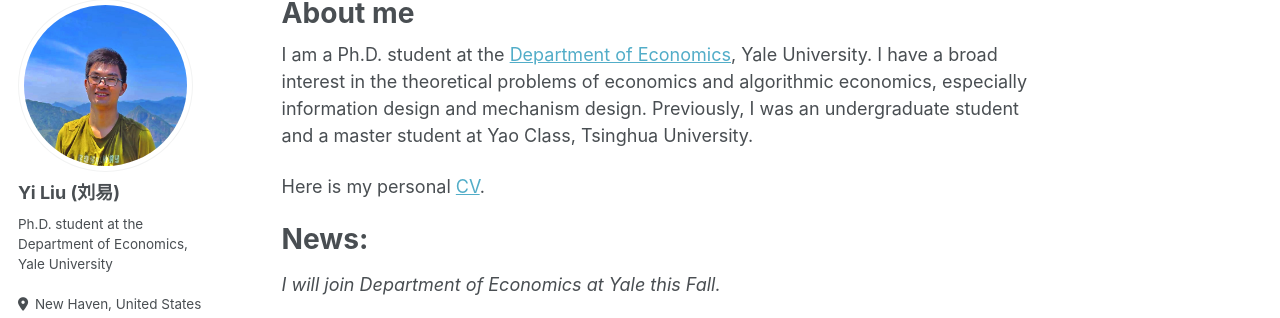
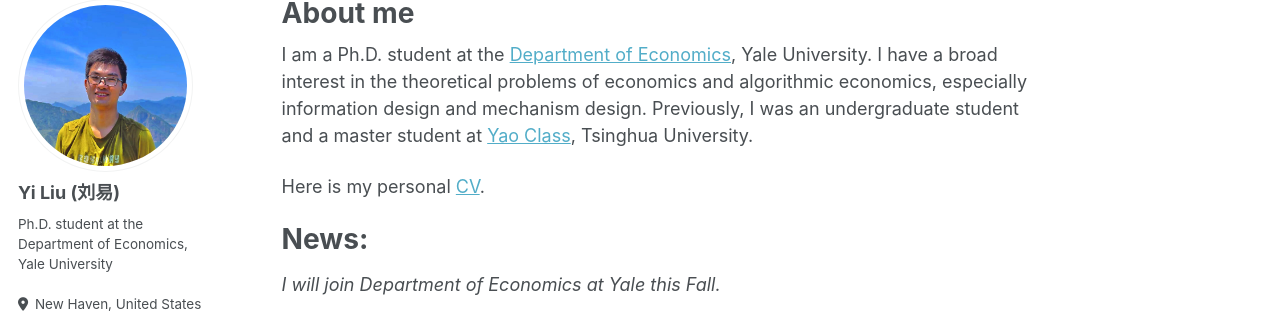
Before and after one commit to Leasy/Leasy.github.io, a Jekyll site: the page built from _pages/about.md, in a window 1280 px wide and 931 px high. Shown: the part 107-425 px from the top of the window. Built offline with Jekyll 4.4.1, drawn with Linux system fonts in a browser that asks for light colours; some web fonts are replaced; part of the change alters nothing that is shown.

```diff
--- a/_pages/about.md
+++ b/_pages/about.md
@@ -7,7 +7,7 @@ redirect_from:
   - /about.html
 ---
 
-I am a Ph.D. student at the [Department of Economics](https://economics.yale.edu/), Yale University. I have a broad interest in the theoretical problems of economics and algorithmic economics, especially information design and mechanism design. Previously, I was an undergraduate student and a master student at Yao Class, Tsinghua University.
+I am a Ph.D. student at the [Department of Economics](https://economics.yale.edu/), Yale University. I have a broad interest in the theoretical problems of economics and algorithmic economics, especially information design and mechanism design. Previously, I was an undergraduate student and a master student at [Yao Class](https://iiis.tsinghua.edu.cn/), Tsinghua University.
 
 Here is my personal [CV](/files/Yi_Liu_s_CV.pdf).
 
```
